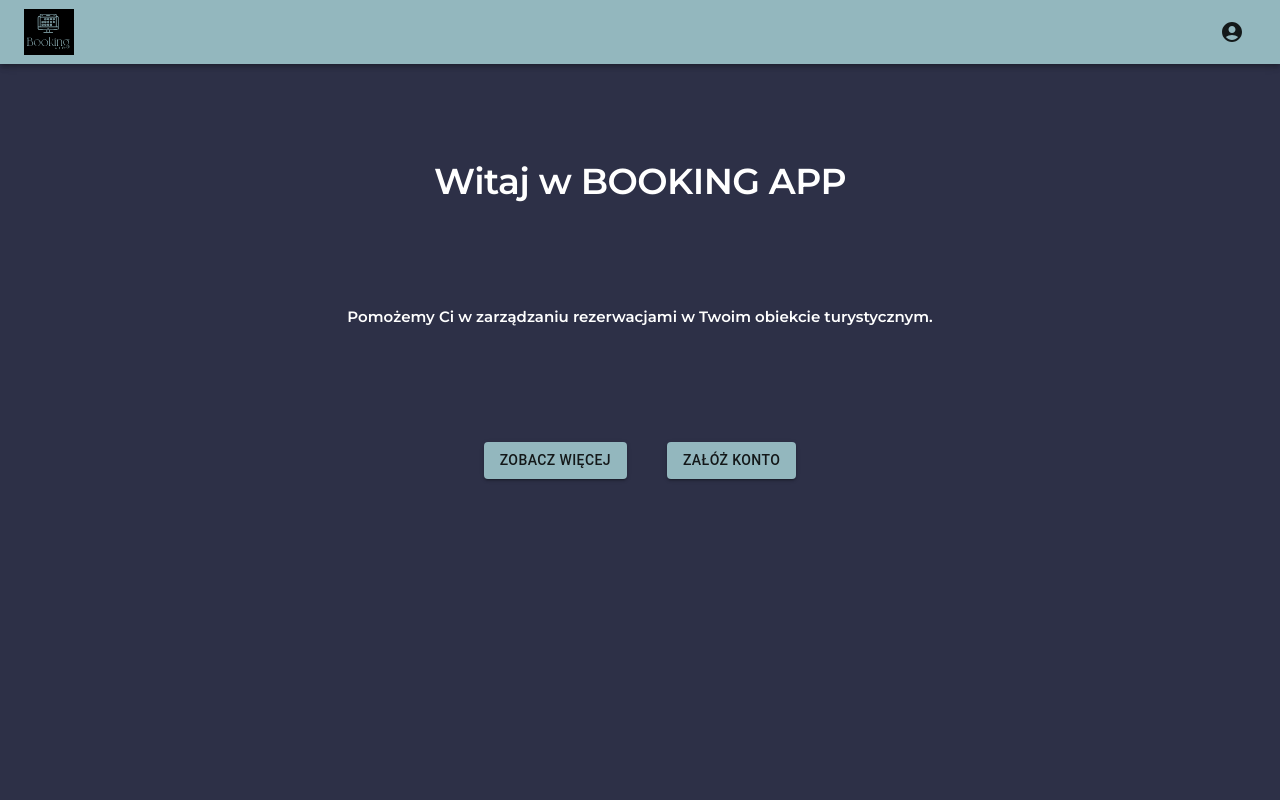
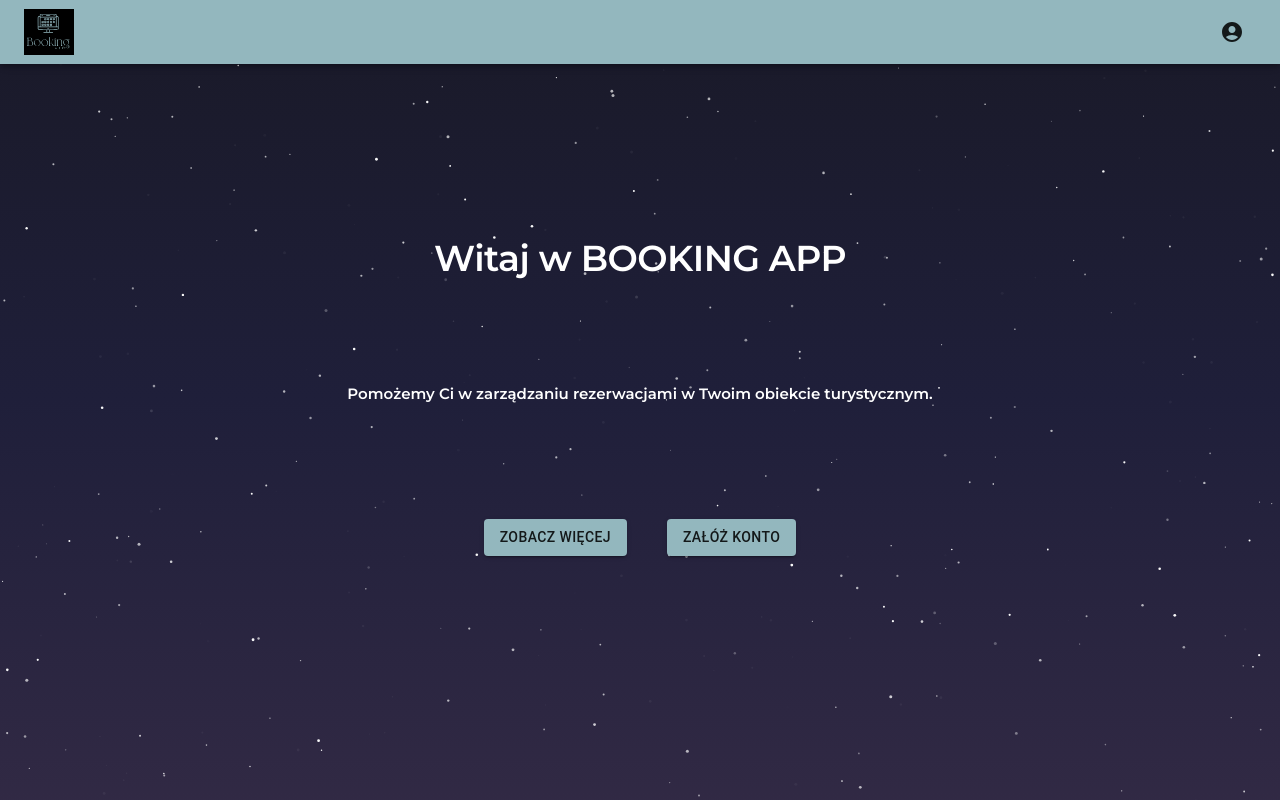
Before and after one commit to JoannaWierzbicka/booking-application, a React (Create React App) app: page / in a window 1280 px wide. Built offline with nearby package versions, Linux system fonts and the light colour scheme; no server answers.

Commit message:
background added to start page

```diff
--- a/src/components/Stars/stars.css
+++ b/src/components/Stars/stars.css
@@ -4,7 +4,7 @@
 
 .stars-wrapper {
     position: relative;
-    pointer-events: none;
+    /* pointer-events: none; */
     width: 100vw;
     /* height: 100vh; */
     background: linear-gradient(#16161d, #1f1f3a, #3b2f4a);
--- a/src/components/StartPage/StartPage.js
+++ b/src/components/StartPage/StartPage.js
@@ -13,7 +13,7 @@ export const StartPage = (props) => {
   const { logIn, signUp } = props
   return (
     <StyledFullPage className={'start-page'}>
-      {/* <Stars> */}
+      <Stars>
       <NavBar
         logIn={logIn}
         signUp={signUp}
@@ -47,7 +47,7 @@ export const StartPage = (props) => {
         </div>
 
       </StyledInfo>
-      {/* </Stars> */}
+      </Stars>
     </StyledFullPage>
   )
 }
--- a/src/styledComponents/StyledForm.js
+++ b/src/styledComponents/StyledForm.js
@@ -11,6 +11,7 @@ border-radius: 10px;
     background-color: white;
     flex-direction: row;
     align-items: flex-start;
+    box-shadow: 8px 8px 24px 0px rgb(66 68 90/51%);
     @media only screen and (max-width: 650px) {
     flex-direction: column;
   }
```
